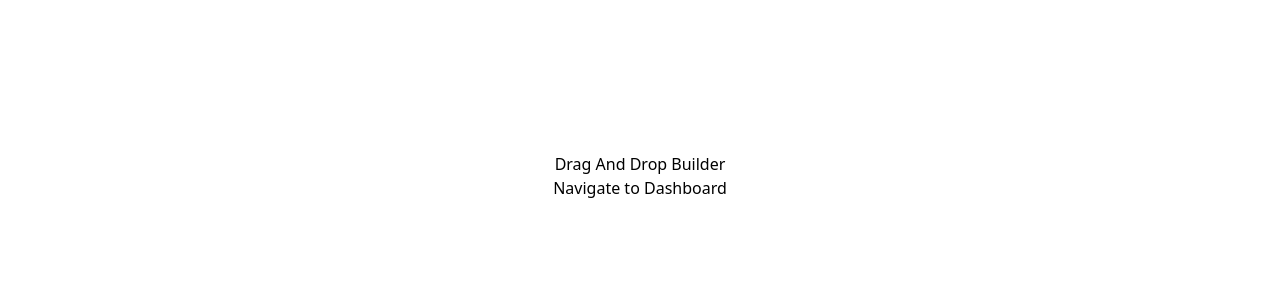
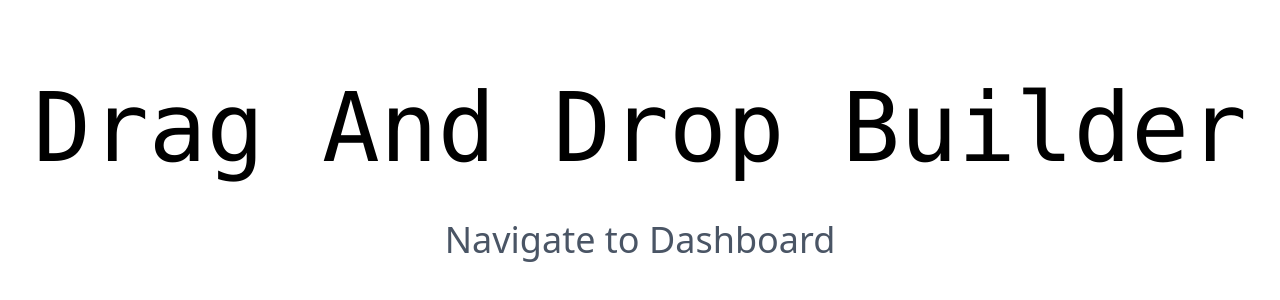
Before and after one commit to Md-Ashikur-Rahman-Ashik/Drag-And-Drop, a Next.js app: page / in a window 1280 px wide. Shown: the part 224-524 px from the top of the page. Built offline with nearby package versions, Linux system fonts and the light colour scheme.

Commit message:
Redesigned homepage

```diff
--- a/app/page.tsx
+++ b/app/page.tsx
@@ -2,9 +2,9 @@ import Link from "next/link";
 
 export default function Home() {
   return (
-    <div className="flex flex-col items-center justify-center h-screen">
-      <h1>Drag And Drop Builder</h1>
-      <Link href={"/dashboard"}>
+    <div className="flex flex-col gap-8 items-center justify-center h-screen">
+      <h1 className="text-8xl font-mono">Drag And Drop Builder</h1>
+      <Link href={"/dashboard"} className="text-4xl font-medium rounded-xl transition-all duration-150 text-gray-600 hover:bg-gray-100 hover:text-gray-900 px-6 py-3">
         Navigate to Dashboard
       </Link>
     </div>
```
